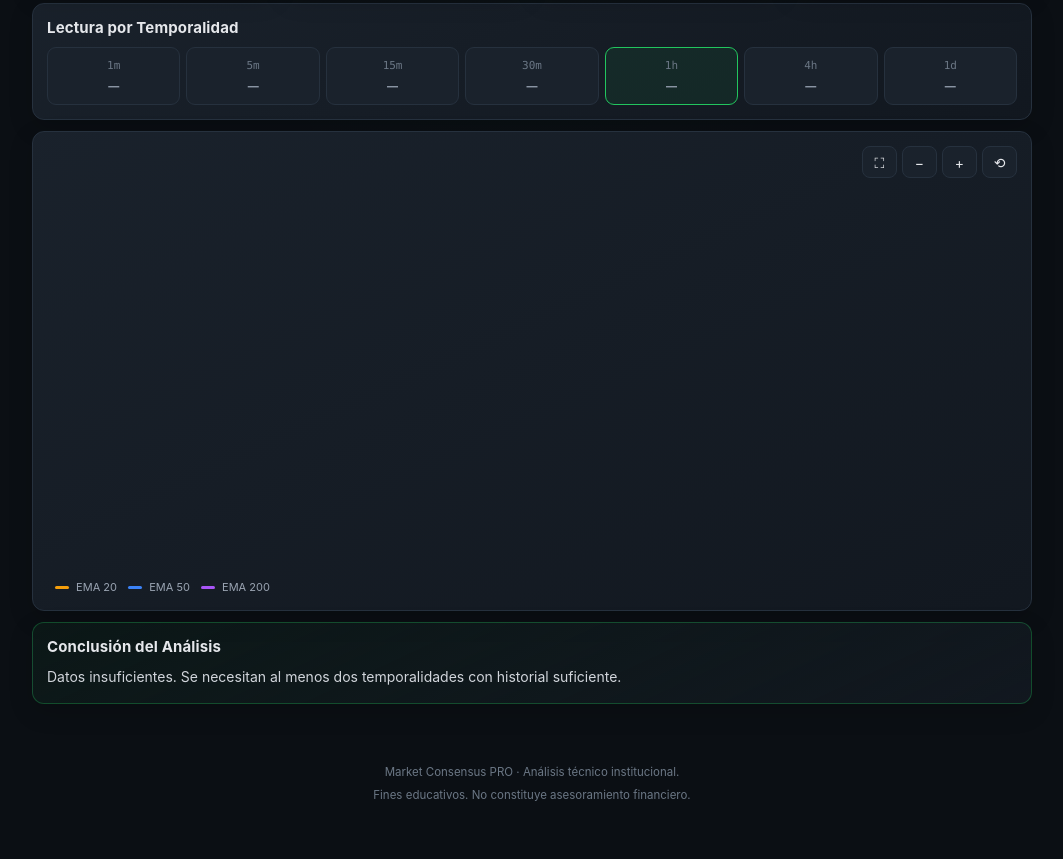
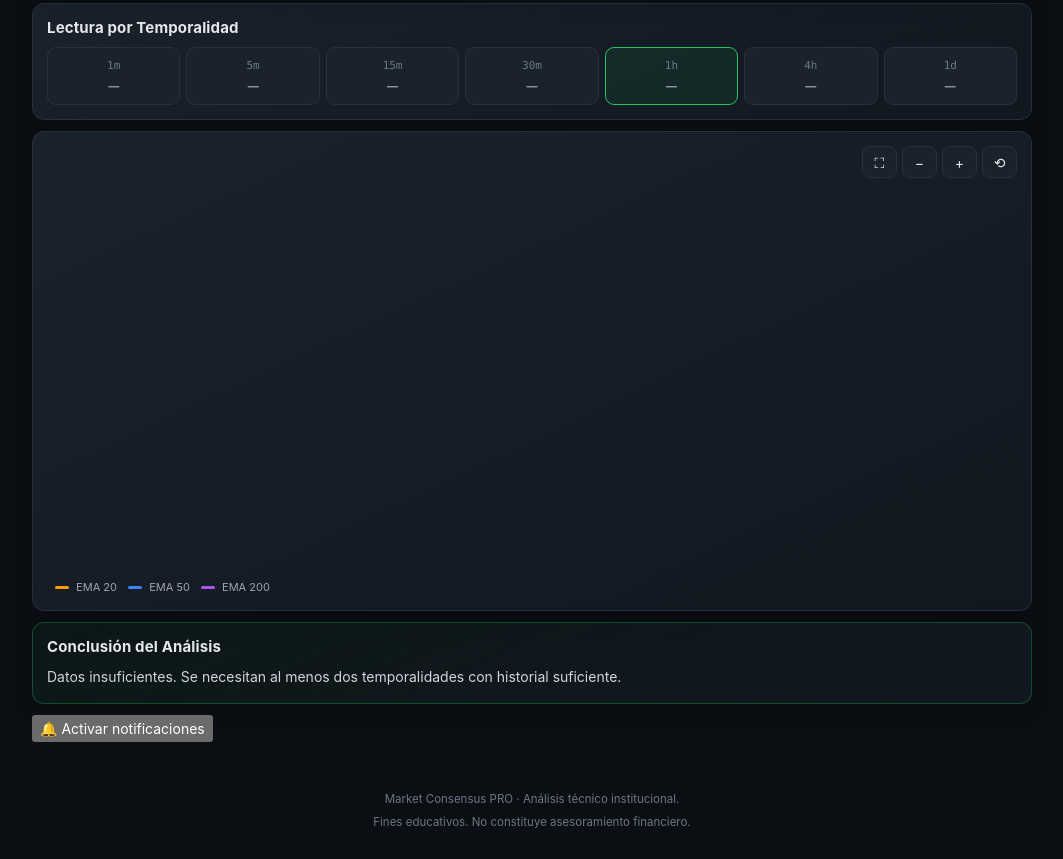
Before and after one commit to vicley-shop/Analisis, a plain HTML site: page index.html in a window 1280 px wide. Shown: the part 849-1708 px from the top of the page, without its empty margins (108-1171 px from the left). Before the commit the page ends 1681 px from the top, so only its background shows below. Drawn offline with Linux system fonts and the light colour scheme; no server answers.

Commit message:
Add files via upload

```diff
--- a/index.html
+++ b/index.html
@@ -115,6 +115,10 @@
     <p id="conclusionText" class="conclusion-text">Esperando datos suficientes para generar un veredicto...</p>
   </div>
 
+  <div class="notif-container">
+    <button id="btnActivateNotif" class="btn-notif">🔔 Activar notificaciones</button>
+  </div>
+
 </main>
 
 <footer class="foot">
```
